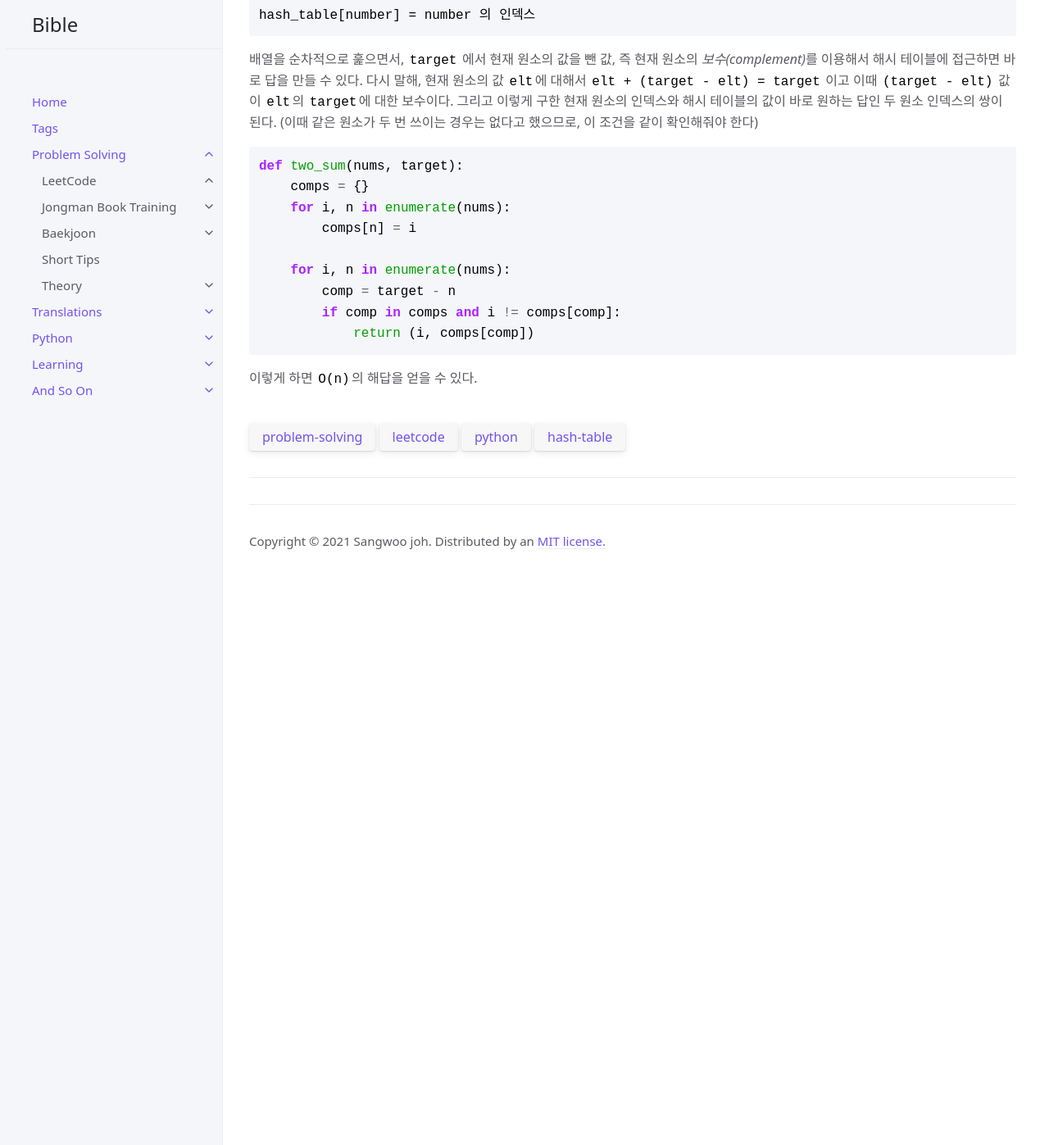
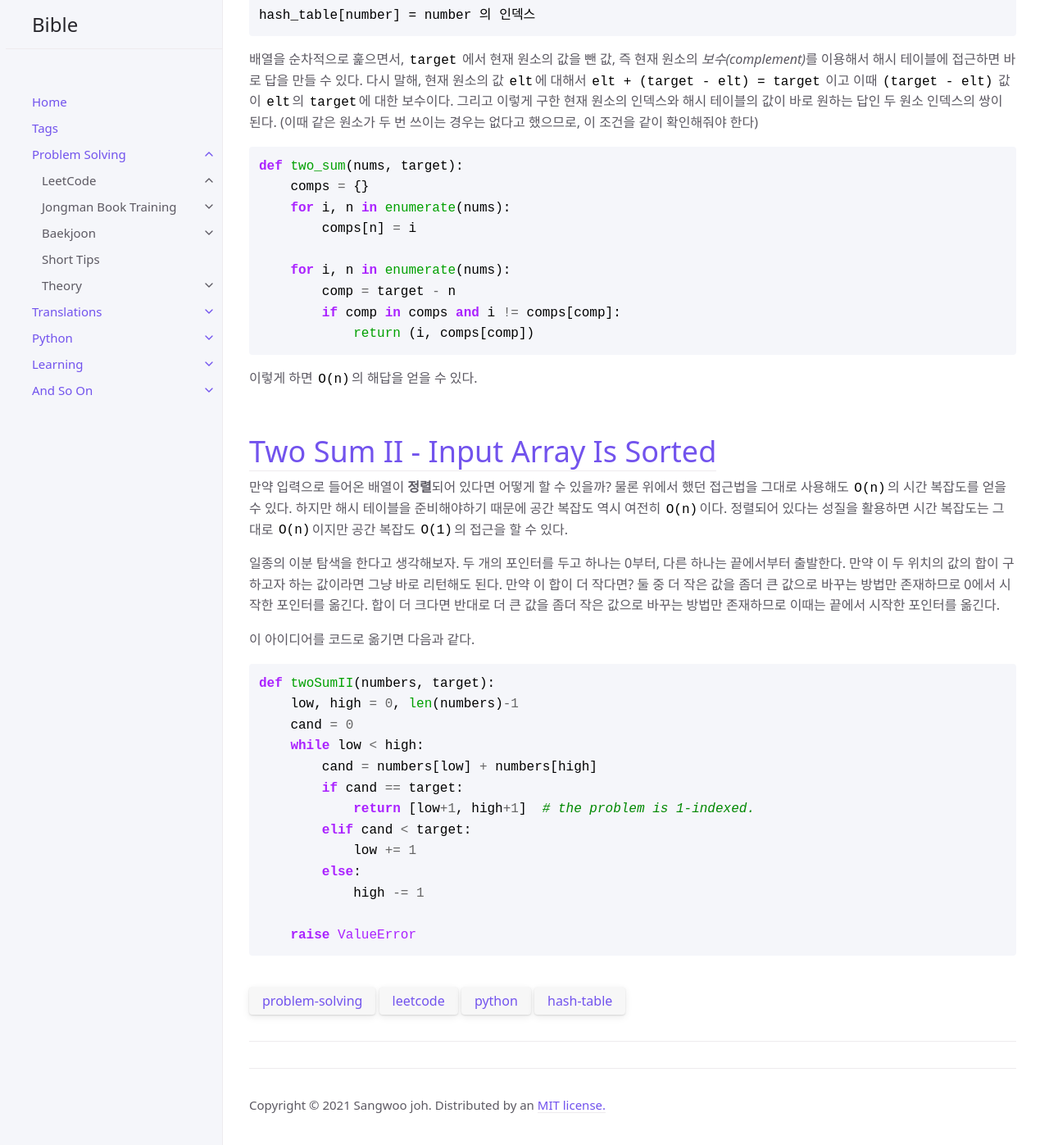
Before and after one commit to sangwoo-joh/bible-archive, a Jekyll site: the page built from ps/leetcode/two-sum.md, in a window 1280 px wide and 1400 px high, scrolled down 682 px. Shown: the top 1397 px of the window at 82% size. Built offline with Jekyll 4.4.1, drawn with Linux system fonts in a browser that asks for light colours; a script that is not in the unit is left out; before the commit the page ends 1394 px from its top, so only the background shows below that.

Commit message:
two sum II

````diff
--- a/ps/leetcode/two-sum.md
+++ b/ps/leetcode/two-sum.md
@@ -60,3 +60,38 @@ def two_sum(nums, target):
 ```
 
  이렇게 하면 `O(n)`의 해답을 얻을 수 있다.
+
+
+# [Two Sum II - Input Array Is Sorted](https://leetcode.com/problems/two-sum-ii-input-array-is-sorted/)
+
+ 만약 입력으로 들어온 배열이 **정렬**되어 있다면 어떻게 할 수 있을까?
+ 물론 위에서 했던 접근법을 그대로 사용해도 `O(n)`의 시간 복잡도를 얻을
+ 수 있다. 하지만 해시 테이블을 준비해야하기 때문에 공간 복잡도 역시
+ 여전히 `O(n)`이다. 정렬되어 있다는 성질을 활용하면 시간 복잡도는
+ 그대로 `O(n)`이지만 공간 복잡도 `O(1)`의 접근을 할 수 있다.
+
+ 일종의 이분 탐색을 한다고 생각해보자. 두 개의 포인터를 두고 하나는
+ 0부터, 다른 하나는 끝에서부터 출발한다. 만약 이 두 위치의 값의 합이
+ 구하고자 하는 값이라면 그냥 바로 리턴해도 된다. 만약 이 합이 더
+ 작다면? 둘 중 더 작은 값을 좀더 큰 값으로 바꾸는 방법만 존재하므로
+ 0에서 시작한 포인터를 옮긴다. 합이 더 크다면 반대로 더 큰 값을 좀더
+ 작은 값으로 바꾸는 방법만 존재하므로 이때는 끝에서 시작한 포인터를
+ 옮긴다.
+
+ 이 아이디어를 코드로 옮기면 다음과 같다.
+
+```python
+def twoSumII(numbers, target):
+    low, high = 0, len(numbers)-1
+    cand = 0
+    while low < high:
+        cand = numbers[low] + numbers[high]
+        if cand == target:
+            return [low+1, high+1]  # the problem is 1-indexed.
+        elif cand < target:
+            low += 1
+        else:
+            high -= 1
+
+    raise ValueError
+```
````
